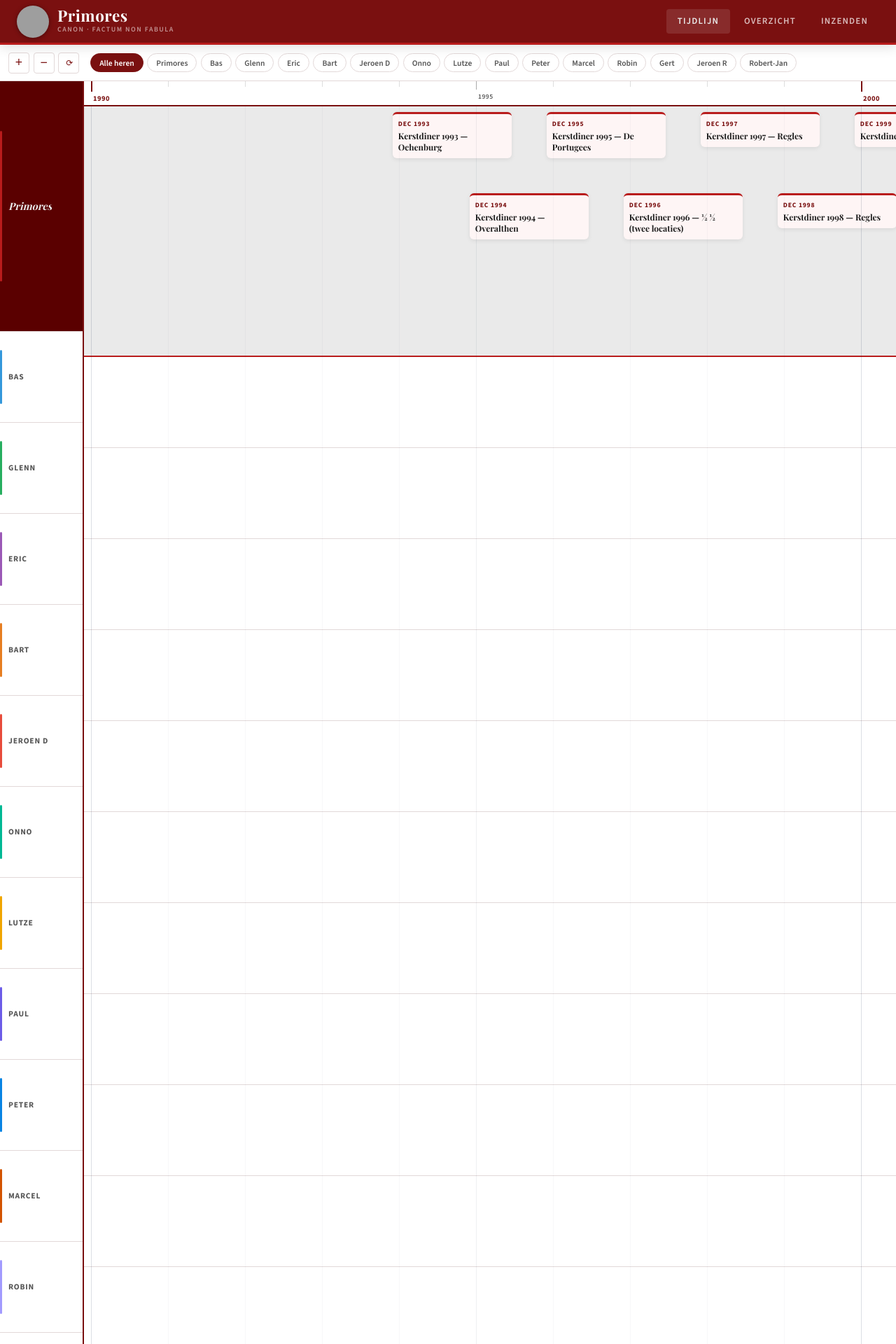
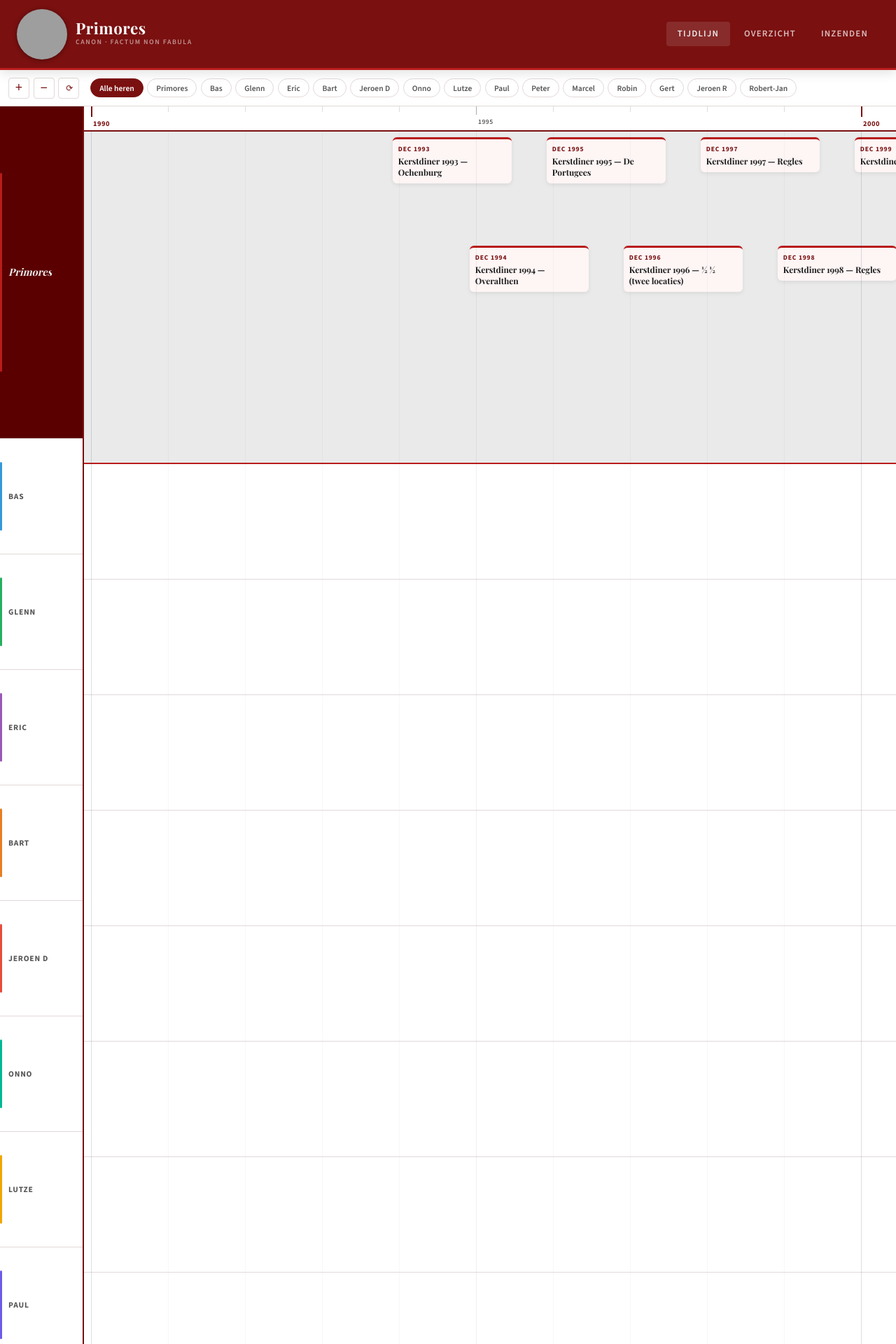
Before and after one commit to it-mannetje/primores, a Flask app: page / in a window 1280 px wide. Shown: the top 1920 px of the page at 70% size. Run offline with Flask 3, Linux system fonts and the light colour scheme; data comes from the database, SQL or seed files in the repository; some web fonts are replaced; grey boxes are pictures that could not be loaded.

Commit message:
Fix header height (100px), logo size (72px), and event card row spacing
Co-Authored-By: Claude Sonnet 4.6 <noreply@anthropic.com>

```diff
--- a/static/css/style.css
+++ b/static/css/style.css
@@ -22,7 +22,7 @@
   --radius:      6px;
   --serif:       'Playfair Display', Georgia, 'Times New Roman', serif;
   --sans:        'Source Sans 3', 'Helvetica Neue', Arial, sans-serif;
-  --header-h:    64px;
+  --header-h:    100px;
   --toolbar-h:   52px;
 }
 
@@ -70,8 +70,8 @@ a   { color: inherit; text-decoration: none; }
 }
 
 .logo-img {
-  height: 46px;
-  width:  46px;
+  height: 72px;
+  width:  72px;
   border-radius: 50%;
   flex-shrink: 0;
   filter: drop-shadow(0 1px 3px rgba(0,0,0,.4));
--- a/static/js/timeline.js
+++ b/static/js/timeline.js
@@ -9,9 +9,9 @@
   const END_YEAR     = 2027;
   const CARD_W       = 152;
   const CARD_GAP     = 6;
-  const LANE_H_P     = 160;   // Primores lane height
-  const LANE_H       = 130;   // person lane height
-  const ROW_H        = 116;   // height per event row within a lane
+  const LANE_H_P     = 200;   // Primores lane height
+  const LANE_H       = 165;   // person lane height
+  const ROW_H        = 155;   // height per event row within a lane
   const RULER_H      = 36;
   const LEFT_PAD     = 16;
 
```
